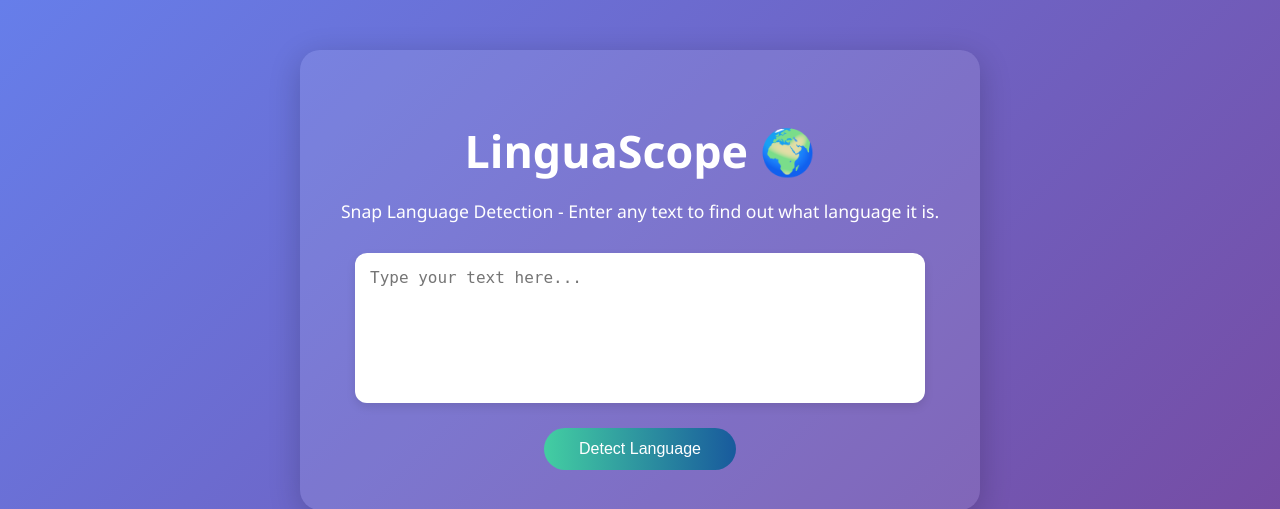
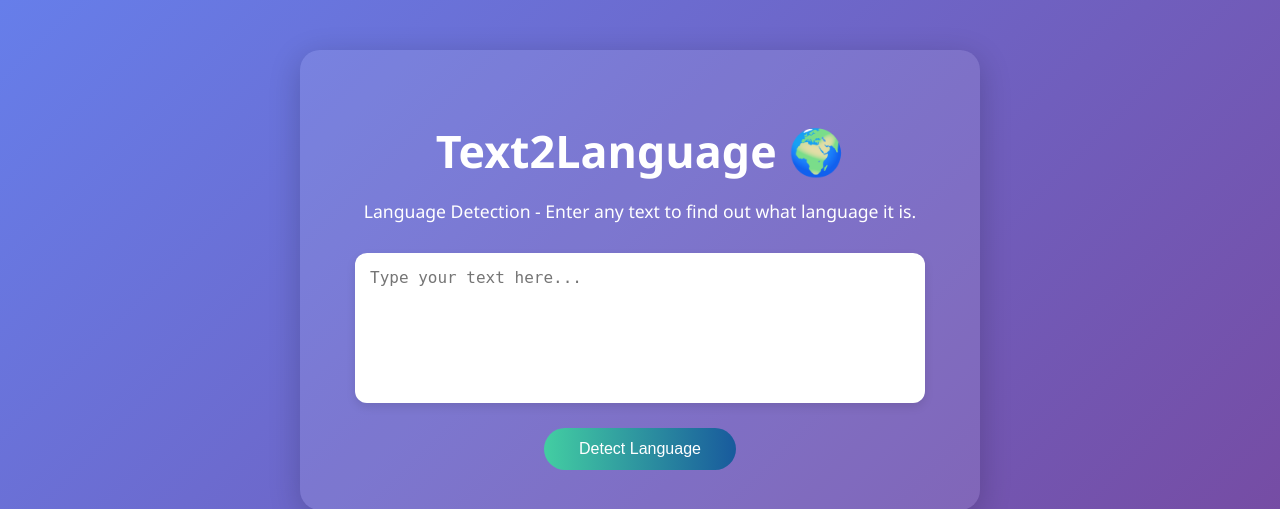
Before and after one commit to prajwal-devaraj/Text2Language, a Flask app: page / in a window 1280 px wide. Shown: the top 509 px of the page. Run offline with Flask 3, Linux system fonts and the light colour scheme.

Commit message:
Update index.html

```diff
--- a/templates/index.html
+++ b/templates/index.html
@@ -8,8 +8,8 @@
 <body>
 
 <div class="container">
-    <h1>LinguaScope 🌍</h1>
-    <p>Snap Language Detection - Enter any text to find out what language it is.</p>
+    <h1>Text2Language 🌍</h1>
+    <p>Language Detection - Enter any text to find out what language it is.</p>
 
     <form method="POST">
         <textarea name="text_input" placeholder="Type your text here...">{{input_text}}</textarea><br>
```
